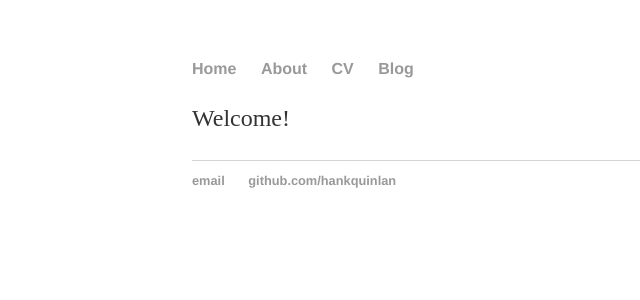
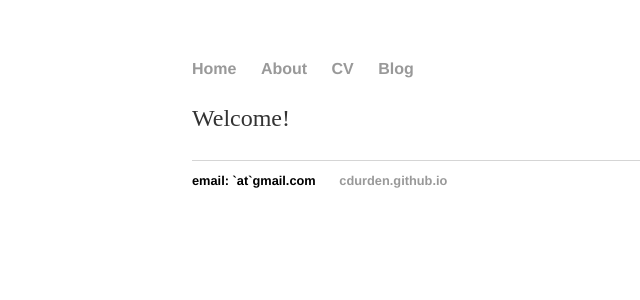
Before and after one commit to cdurden/cdurden.github.io, a Jekyll site: the page built from index.md, in a window 1280 px wide. Shown: the top 300 px of the page, without its empty margins (0-640 px from the left). Built offline with Jekyll 4.4.1, drawn with Linux system fonts in a browser that asks for light colours; our own code applies the rules of GitHub Pages for plain Markdown files.

Commit message:
Update default.html

```diff
--- a/_layouts/default.html
+++ b/_layouts/default.html
@@ -21,8 +21,8 @@
 			</div><!-- /.container -->
 			<footer>
 	    		<ul>
-	        		<li><a href="mailto:hankquinlanhub@gmail.com">email</a></li>
-	        		<li><a href="https://github.com/hankquinlan">github.com/hankquinlan</a></li>
+	        		<li>email: <first initial><last name>`at`gmail.com</a></li>
+	        		<li><a href="https://cdurden.github.io/">cdurden.github.io</a></li>
 				</ul>
 			</footer>
 		</body>
```
